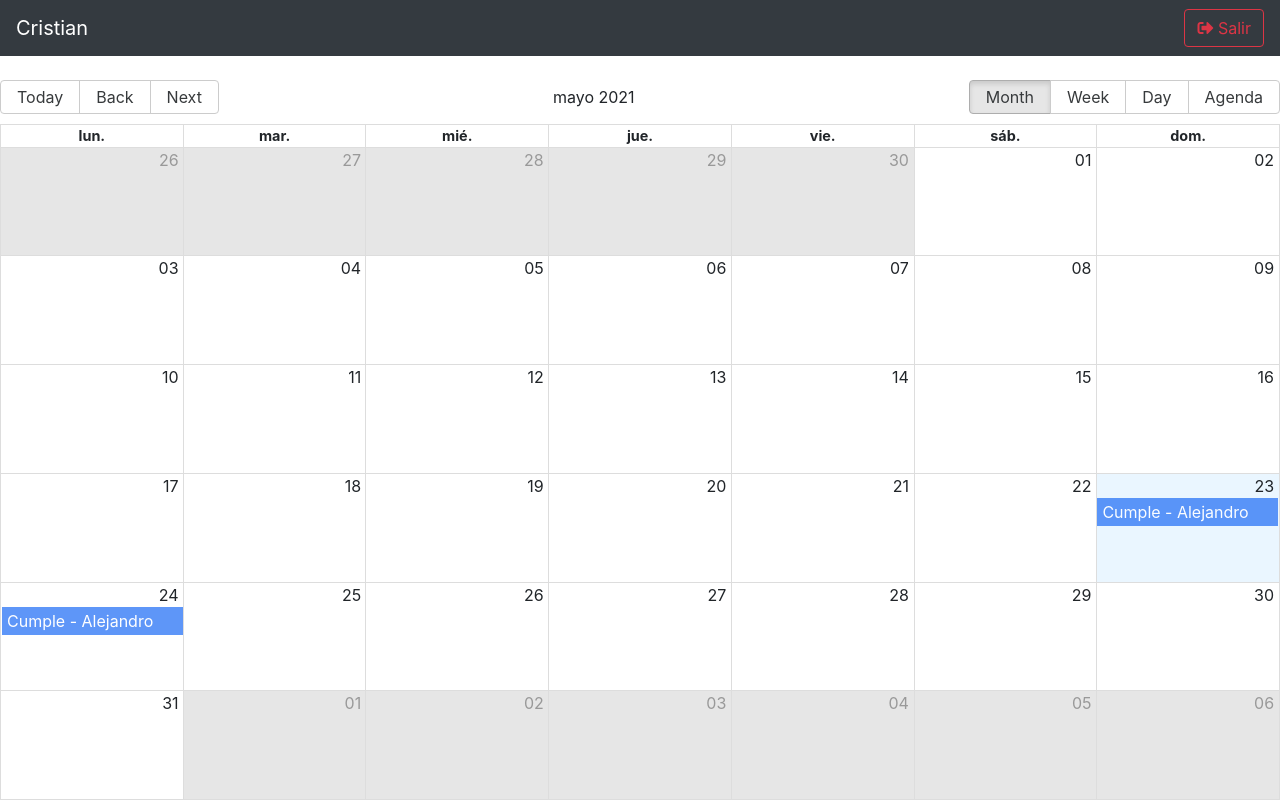
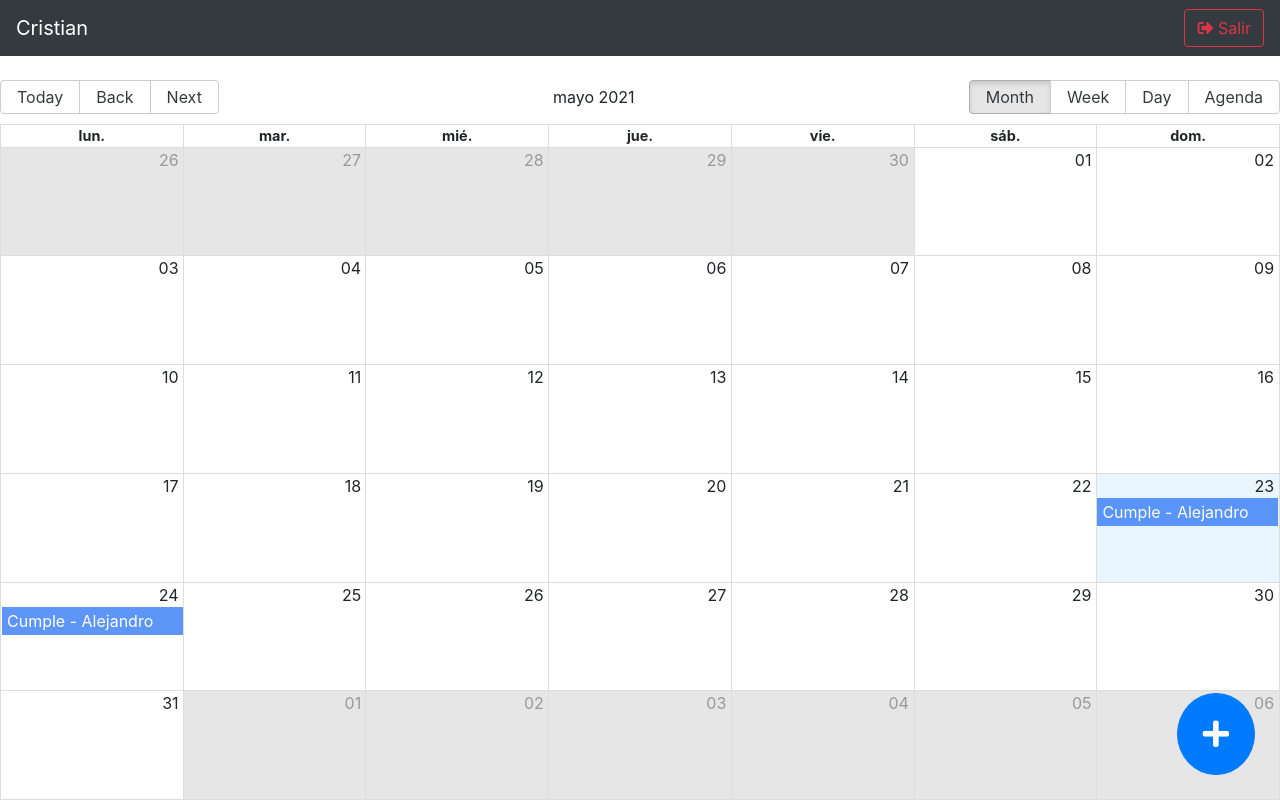
Before and after one commit to alejandromunozc/calendar-app, a React (Create React App) app: page / in a window 1280 px wide. Built offline with nearby package versions, Linux system fonts and the light colour scheme.

Commit message:
Calendar reducer y boton de nuevo evento

```diff
--- /dev/null
+++ b/src/actions/events.js
@@ -0,0 +1,11 @@
+import { types } from "../types/types";
+
+export const eventAddNew = (event) => ({
+    type: types.eventAddNew,
+    payload: event
+});
+
+export const eventSetActive = (event) => ({
+    type: types.eventSetActive,
+    payload: event
+});
--- a/src/componets/calendar/CalendarModal.jsx
+++ b/src/componets/calendar/CalendarModal.jsx
@@ -50,7 +50,6 @@
 
   const closeModal = () => {
     dispatch(uiCloseModal());
-    console.log('cerrar modal');
   }
 
   const handleStartDateChange = (e) => {
--- a/src/componets/calendar/CalendarScreen.jsx
+++ b/src/componets/calendar/CalendarScreen.jsx
@@ -10,6 +10,8 @@
 import { CalendarModal } from './CalendarModal';
 import { useDispatch } from 'react-redux';
 import { uiOpenModal } from '../../actions/ui';
+import { eventSetActive } from '../../actions/events';
+import { AddNewFab } from '../ui/AddNewFab';
 moment.locale('es');
 
 const localizer = momentLocalizer(moment);
@@ -33,12 +35,12 @@
   const [lastView, setLastView] = useState(localStorage.getItem('lastView') || 'month');
 
   const onDoubleClick = (e) => {
-    console.log('abrir modal');
     dispatch(uiOpenModal());
   }
 
   const onSelectEvent = (e) => {
-    console.log(e);
+    dispatch(eventSetActive(e));
+    dispatch(uiOpenModal());
   }
 
   const onViewChange = (e) => {
@@ -79,6 +81,7 @@
         components={{event: CalendarEvent}}
       />
 
+      <AddNewFab />
       <CalendarModal />
     </div>
   )
--- /dev/null
+++ b/src/componets/ui/AddNewFab.jsx
@@ -0,0 +1,18 @@
+import React from 'react'
+import { useDispatch } from 'react-redux'
+import { uiOpenModal } from '../../actions/ui'
+
+export const AddNewFab = () => {
+
+  const dispatch = useDispatch()
+
+  const handleAddNewFab = () => {
+    dispatch(uiOpenModal());
+  }
+
+  return (
+    <button className="btn btn-primary fab" onClick={handleAddNewFab}>
+      <i className="fas fa-plus"></i>
+    </button>
+  )
+}
--- /dev/null
+++ b/src/reducers/calendarReducer.js
@@ -0,0 +1,32 @@
+import moment from "moment";
+import { types } from "../types/types";
+
+const initialState = {
+    events: [{
+        title: 'Cumple',
+        start: moment().toDate(),
+        end: moment().add(2, 'hours').toDate(),
+        bgcolor: '#fafafa',
+        notes: 'Preparar fiesta',
+        user: {
+            _id: '123',
+            name: 'Alejandro'
+        }
+    }],
+    activeEvent: null
+
+};
+
+export const calendarReducer = (state = initialState, action) => {
+    switch (action.type) {
+
+        case types.eventSetActive:
+            return {
+                ...state,
+                activeEvent: action.payload
+            }
+
+        default:
+            return state;
+    }
+}
--- a/src/reducers/rootReducers.js
+++ b/src/reducers/rootReducers.js
@@ -1,6 +1,8 @@
 import { combineReducers } from 'redux';
+import { calendarReducer } from './calendarReducer';
 import { uiReducer } from './uiReducer';
 
 export const rootReducer = combineReducers({
     ui: uiReducer,
+    calendar: calendarReducer
 })
--- a/src/styles.css
+++ b/src/styles.css
@@ -67,3 +67,15 @@
 .react-datetime-picker__wrapper {
     border: 0px solid gray !important;
 }
+
+
+/*Fabs*/
+
+.fab {
+    border-radius: 100%;
+    bottom: 25px;
+    font-size: 30px;
+    padding: 25px;
+    position: fixed;
+    right: 25px;
+}
--- a/src/types/types.js
+++ b/src/types/types.js
@@ -1,4 +1,6 @@
 export const types = {
     uiOpenModal: '[ui] Open modal',
     uiCloseModal: '[ui] Close modal',
+    eventSetActive: '[event] Set Active',
+    eventAddNew: '[event] Add new',
 }
```
